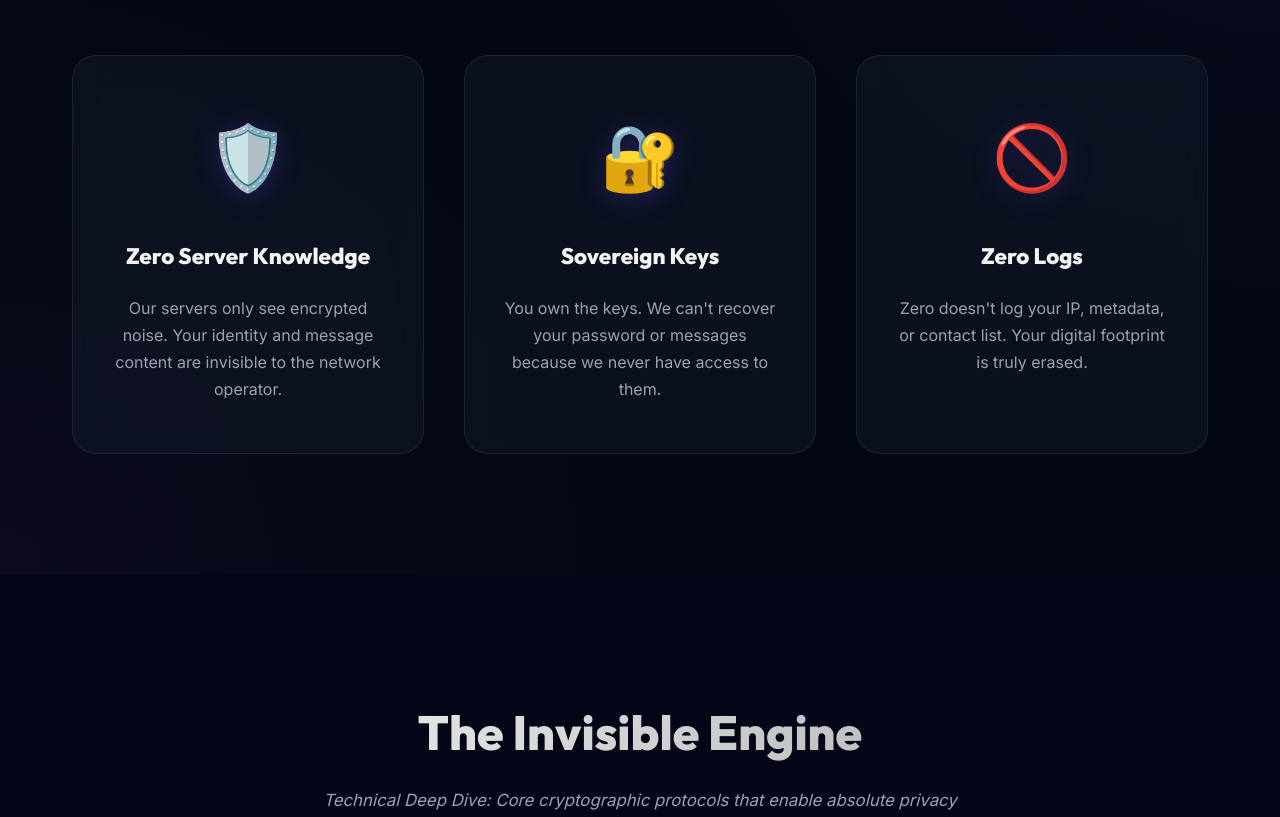
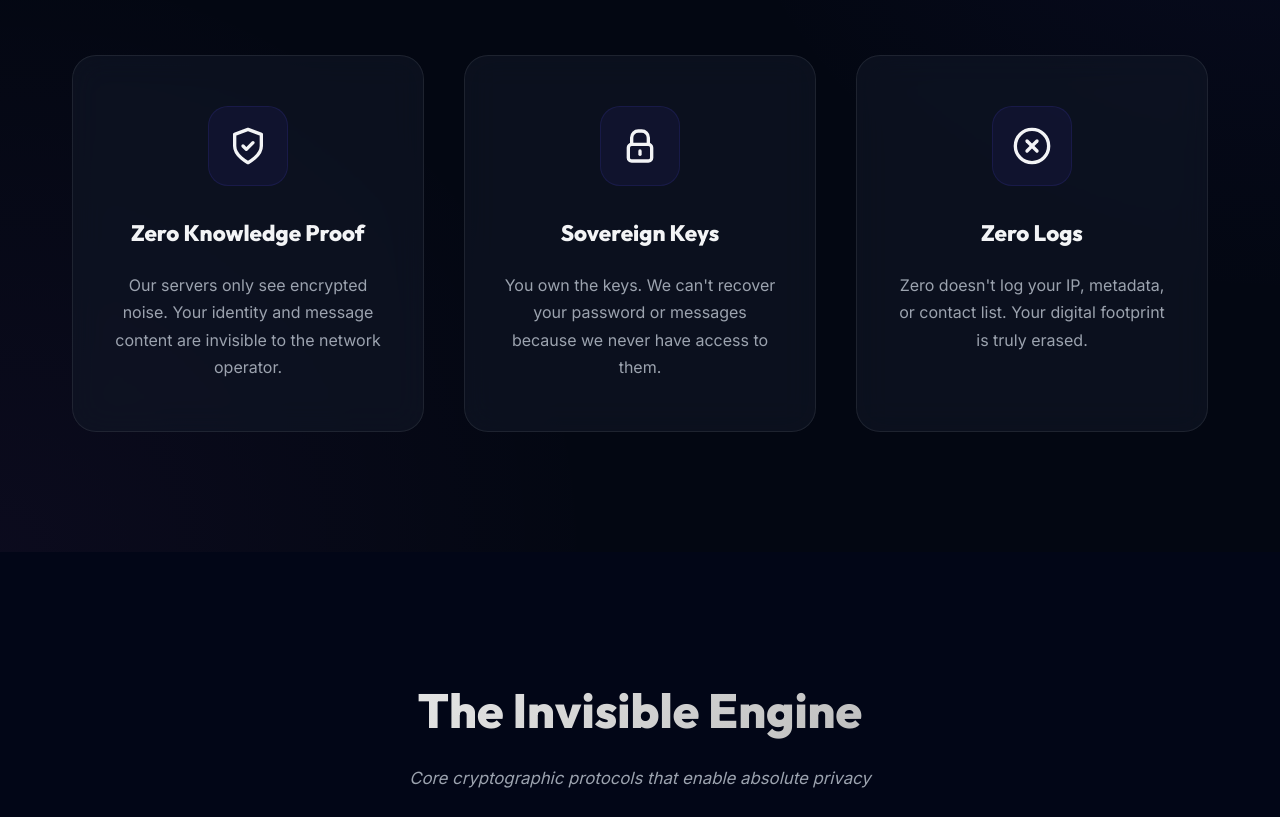
Before and after one commit to visionaryjun/zero, a plain HTML site: page index.html in a window 1280 px wide. Shown: the part 1100-1917 px from the top of the page. Drawn offline with Linux system fonts and the light colour scheme.

Commit message:
refine: update trust section with SVG icons and remove subtitle prefix

```diff
--- a/index.html
+++ b/index.html
@@ -67,19 +67,44 @@
                 removed the human factor so your data stays yours.</p>
             <div class="trust-grid">
                 <div class="trust-card">
-                    <div class="trust-icon">🛡️</div>
+                    <div class="trust-icon-container">
+                        <svg class="trust-icon-svg" viewBox="0 0 24 24" fill="none" xmlns="http://www.w3.org/2000/svg">
+                            <path d="M12 22C12 22 20 18 20 12V5L12 2L4 5V12C4 18 12 22 12 22Z" stroke="currentColor"
+                                stroke-width="2" stroke-linecap="round" stroke-linejoin="round" />
+                            <path d="M9 12L11 14L15 10" stroke="currentColor" stroke-width="2" stroke-linecap="round"
+                                stroke-linejoin="round" />
+                        </svg>
+                    </div>
                     <h3 data-i18n="trust_server_title">Zero Server Knowledge</h3>
                     <p data-i18n="trust_server_desc">Our servers only see encrypted noise. Your identity and message
                         content are invisible to the network operator.</p>
                 </div>
                 <div class="trust-card">
-                    <div class="trust-icon">🔐</div>
+                    <div class="trust-icon-container">
+                        <svg class="trust-icon-svg" viewBox="0 0 24 24" fill="none" xmlns="http://www.w3.org/2000/svg">
+                            <rect x="5" y="11" width="14" height="10" rx="2" stroke="currentColor" stroke-width="2"
+                                stroke-linecap="round" stroke-linejoin="round" />
+                            <path d="M12 15V17" stroke="currentColor" stroke-width="2" stroke-linecap="round"
+                                stroke-linejoin="round" />
+                            <path d="M7 11V7C7 4.79086 8.79086 3 11 3H13C15.2091 3 17 4.79086 17 7V11"
+                                stroke="currentColor" stroke-width="2" stroke-linecap="round" stroke-linejoin="round" />
+                        </svg>
+                    </div>
                     <h3 data-i18n="trust_keys_title">Sovereign Keys</h3>
                     <p data-i18n="trust_keys_desc">You own the keys. We can't recover your password or messages because
                         we never have access to them.</p>
                 </div>
                 <div class="trust-card">
-                    <div class="trust-icon">🚫</div>
+                    <div class="trust-icon-container">
+                        <svg class="trust-icon-svg" viewBox="0 0 24 24" fill="none" xmlns="http://www.w3.org/2000/svg">
+                            <circle cx="12" cy="12" r="10" stroke="currentColor" stroke-width="2" stroke-linecap="round"
+                                stroke-linejoin="round" />
+                            <path d="M15 9L9 15" stroke="currentColor" stroke-width="2" stroke-linecap="round"
+                                stroke-linejoin="round" />
+                            <path d="M9 9L15 15" stroke="currentColor" stroke-width="2" stroke-linecap="round"
+                                stroke-linejoin="round" />
+                        </svg>
+                    </div>
                     <h3 data-i18n="trust_logs_title">Zero Logs</h3>
                     <p data-i18n="trust_logs_desc">Zero doesn't log your IP, metadata, or contact list. Your digital
                         footprint is truly erased.</p>
--- a/script.js
+++ b/script.js
@@ -249,14 +249,14 @@ document.addEventListener('DOMContentLoaded', () => {
             hero_btn_whitepaper: "화이트페이퍼 읽기",
             trust_title: "깨지지 않는 신뢰",
             trust_subtitle: "Zero는 수학적으로 프라이버시가 보호되도록 설계되었습니다. 사람의 개입 가능성을 원천 차단하여 당신의 데이터는 오직 당신만의 것으로 남습니다.",
-            trust_server_title: "서버 무지 (Zero Knowledge)",
+            trust_server_title: "영지식 증명 (Zero Knowledge)",
             trust_server_desc: "서버는 오직 암호화된 노이즈만 봅니다. 당신의 신원과 메시지 내용은 네트워크 운영자에게도 보이지 않습니다.",
             trust_keys_title: "주권적 열쇠 (Sovereign Keys)",
             trust_keys_desc: "열쇠는 당신이 가집니다. 저희는 당신의 비밀번호나 메시지에 접근할 수 없으므로, 이를 복구하거나 훔쳐볼 수 없습니다.",
             trust_logs_title: "로그 제로 (Zero Logs)",
             trust_logs_desc: "Zero는 IP, 메타데이터, 연락처를 기록하지 않습니다. 당신의 디지털 발자국은 완벽히 지워집니다.",
             features_title: "보이지 않는 엔진 (Invisible Engine)",
-            features_subtitle: "전문가를 위한 기술 상세: 절대적 프라이버시를 구현하는 핵심 암호화 프로토콜",
+            features_subtitle: "절대적 프라이버시를 구현하는 핵심 암호화 프로토콜",
             feature_dksap_title: "DKSAP (ECC)",
             feature_dksap_desc: "Dual-Key Stealth Address Protocol. 수신자의 고정 주소를 노출하지 않고 일회용 stealth address를 생성하여 익명성을 완벽히 보호합니다.",
             feature_omr_title: "OMR (FHE)",
@@ -288,14 +288,14 @@ document.addEventListener('DOMContentLoaded', () => {
             hero_btn_whitepaper: "Read Whitepaper",
             trust_title: "Unbreakable Trust",
             trust_subtitle: "Zero is designed to be mathematically private. We eliminated the human factor so your data stays yours, always.",
-            trust_server_title: "Zero Server Knowledge",
+            trust_server_title: "Zero Knowledge Proof",
             trust_server_desc: "Our servers only see encrypted noise. Your identity and message content are invisible to the network operator.",
             trust_keys_title: "Sovereign Keys",
             trust_keys_desc: "You own the keys. We can't recover your password or messages because we never have access to them.",
             trust_logs_title: "Zero Logs",
             trust_logs_desc: "Zero doesn't log your IP, metadata, or contact list. Your digital footprint is truly erased.",
             features_title: "The Invisible Engine",
-            features_subtitle: "Technical Deep Dive: Core cryptographic protocols that enable absolute privacy",
+            features_subtitle: "Core cryptographic protocols that enable absolute privacy",
             feature_dksap_title: "DKSAP (ECC)",
             feature_dksap_desc: "Dual-Key Stealth Address Protocol. Hides the receiver's identity by generating a one-time address for every message.",
             feature_omr_title: "OMR (FHE)",
@@ -327,14 +327,14 @@ document.addEventListener('DOMContentLoaded', () => {
             hero_btn_whitepaper: "ホワイトペーパーを読む",
             trust_title: "破られない信頼",
             trust_subtitle: "Zeroは数学的にプライバシーが保護されるように設計されています。人間の介入を排除し、あなたのデータはあなただけのものになります。",
-            trust_server_title: "サーバー・ゼロ知識",
+            trust_server_title: "ゼロ知識証明",
             trust_server_desc: "サーバーは暗号化されたノイズしか見ることができません。あなたの身元やメッセージの内容は、ネットワーク運用者にも見えません。",
             trust_keys_title: "主権的鍵",
             trust_keys_desc: "鍵はあなたが所有します。私たちはあなたのパスワードやメッセージにアクセスできないため、復元したり盗み見たりすることはできません。",
             trust_logs_title: "ログ・ゼロ",
             trust_logs_desc: "ZeroはIP、メタデータ、連絡先を記録しません。 あなたのデジタル足跡は完全に消去されます。",
             features_title: "見えないエンジン (Invisible Engine)",
-            features_subtitle: "技術詳細：絶対的プライバシーを実現するコア暗号化プロトコル",
+            features_subtitle: "絶対的プライバシーを実現するコア暗号化プロトコル",
             feature_dksap_title: "DKSAP (ECC)",
             feature_dksap_desc: "Dual-Key Stealth Address Protocol。受信者の固定アドレスを公開せず、使い捨てのステルスアドレスを生成して匿名性を完全に保護します。",
             feature_omr_title: "OMR (FHE)",
@@ -366,14 +366,14 @@ document.addEventListener('DOMContentLoaded', () => {
             hero_btn_whitepaper: "阅读白皮书",
             trust_title: "不可逾越的信任",
             trust_subtitle: "Zero 在数学设计上确保隐私。我们消除了人为干预，让你的数据永远只属于你。",
-            trust_server_title: "服务器零知识",
+            trust_server_title: "零知识证明",
             trust_server_desc: "我们的服务器只能看到加密的噪声。网络运营商无法看到你的身份和消息内容。",
             trust_keys_title: "主权密钥",
             trust_keys_desc: "你拥有密钥。我们无法访问你的密码或消息，因此也无法恢复或查看它们。",
             trust_logs_title: "零日志",
             trust_logs_desc: "Zero 不记录你的 IP、元数据或联系人列表。你的数字足迹被真正抹除。",
             features_title: "隐形引擎 (Invisible Engine)",
-            features_subtitle: "技术深度解析：实现绝对隐私的核心加密协议",
+            features_subtitle: "实现绝对隐私的核心加密协议",
             feature_dksap_title: "DKSAP (ECC)",
             feature_dksap_desc: "双密钥隐身地址协议。不公开接收者的固定地址，而是生成一次性隐身地址，从而完美保护匿名性。",
             feature_omr_title: "OMR (FHE)",
@@ -405,14 +405,14 @@ document.addEventListener('DOMContentLoaded', () => {
             hero_btn_whitepaper: "Leer Whitepaper",
             trust_title: "Confianza Inquebrantable",
             trust_subtitle: "Zero está diseñado para ser matemáticamente privado. Eliminamos el factor humano para que tus datos sigan siendo tuyos, siempre.",
-            trust_server_title: "Conocimiento Cero del Servidor",
+            trust_server_title: "Prueba de Conocimiento Cero",
             trust_server_desc: "Nuestros servidores solo ven ruido cifrado. Tu identidad y el contenido de los mensajes son invisibles para el operador de la red.",
             trust_keys_title: "Llaves Soberanas",
             trust_keys_desc: "Tú eres el dueño de las llaves. No podemos recuperar tu contraseña ni tus mensajes porque nunca tenemos acceso a ellos.",
             trust_logs_title: "Zero Logs",
             trust_logs_desc: "Zero no registra tu IP, metadatos ni lista de contactos. Tu huella digital se borra de verdad.",
             features_title: "El Motor Invisible (Invisible Engine)",
-            features_subtitle: "Análisis Técnico: Protocolos criptográficos fundamentales que permiten privacidad absoluta",
+            features_subtitle: "Protocolos criptográficos fundamentales que permiten privacidad absoluta",
             feature_dksap_title: "DKSAP (ECC)",
             feature_dksap_desc: "Dual-Key Stealth Address Protocol. Protege la privacidad del receptor generando direcciones stealth de un solo uso en lugar de exponer direcciones fijas.",
             feature_omr_title: "OMR (FHE)",
--- a/style.css
+++ b/style.css
@@ -369,16 +369,35 @@ h4,
     background: rgba(17, 24, 39, 0.8);
 }
 
-.trust-icon {
-    font-size: 4rem;
-    margin-bottom: 30px;
-    display: block;
-    filter: drop-shadow(0 4px 12px rgba(79, 70, 229, 0.3));
+.trust-icon-container {
+    width: 80px;
+    height: 80px;
+    margin: 0 auto 30px;
+    display: flex;
+    align-items: center;
+    justify-content: center;
+    background: rgba(79, 70, 229, 0.08);
+    border-radius: 20px;
+    border: 1px solid rgba(79, 70, 229, 0.15);
+    transition: all 0.4s cubic-bezier(0.4, 0, 0.2, 1);
+}
+
+.trust-card:hover .trust-icon-container {
+    background: rgba(79, 70, 229, 0.15);
+    border-color: rgba(79, 70, 229, 0.3);
+    box-shadow: 0 0 30px rgba(79, 70, 229, 0.25);
+    transform: scale(1.1) rotate(-5deg);
+}
+
+.trust-icon-svg {
+    width: 40px;
+    height: 40px;
+    stroke: var(--primary);
     transition: transform 0.4s cubic-bezier(0.4, 0, 0.2, 1);
 }
 
-.trust-card:hover .trust-icon {
-    transform: scale(1.15) rotate(5deg);
+.trust-card:hover .trust-icon-svg {
+    transform: scale(1.15);
 }
 
 .trust-card h3 {
```
